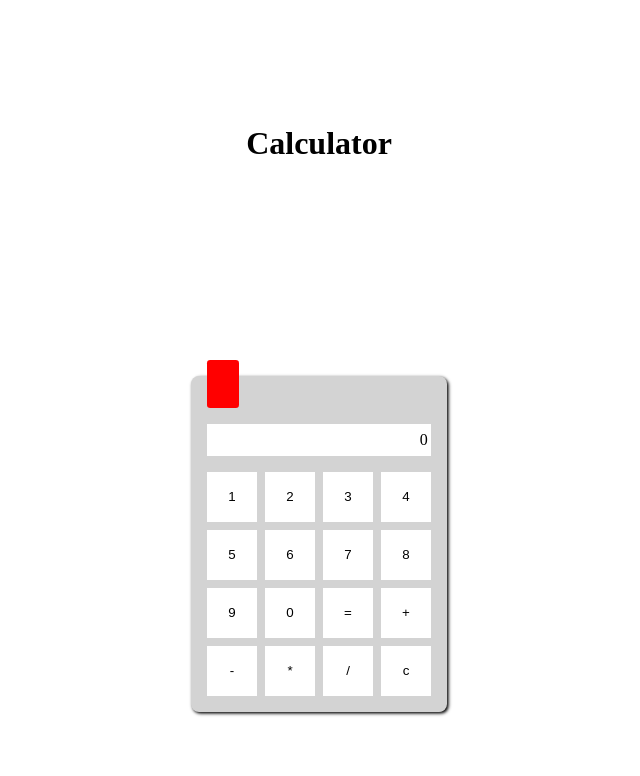
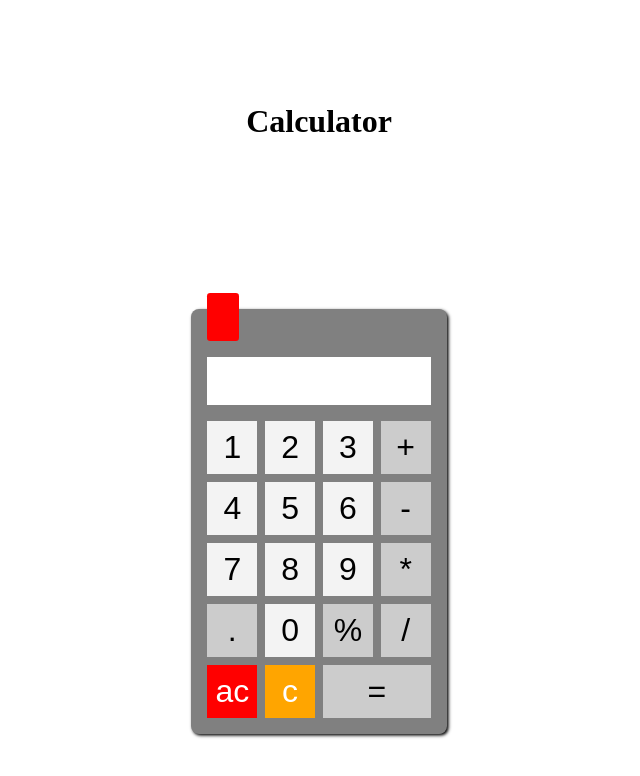
Before and after one commit to ArtyomShevchenko/vue_calculator, a Vue app: page / in a window 1280 px wide. Shown: the top 776 px of the page, without its empty margins (321-961 px from the left). Built offline with nearby package versions, Linux system fonts and the light colour scheme.

Commit message:
add style and functional

```diff
--- a/src/components/Calulator.vue
+++ b/src/components/Calulator.vue
@@ -7,8 +7,20 @@
 		</div>
 
 		<div class="control">
-			<button v-for="(btn, index) in buttons" :key="index" :btn="btn" @click="handleClick(btn)">
-				{{ btn }}
+			<button v-for="(buttonKey, index) in buttons" :key="index" :buttonKey="buttonKey"
+				@click="handleClick(buttonKey)" :class="{
+					'number': Number(buttonKey) || buttonKey == '0',
+					'key-equal': buttonKey == '=',
+					'sign-plus': buttonKey == '+',
+					'sign-minus': buttonKey == '-',
+					'sign-umoj': buttonKey == '*',
+					'sign-del': buttonKey == '/',
+					'sign-pers': buttonKey == '%',
+					'sign-c': buttonKey == 'c',
+					'sign-ac': buttonKey == 'ac',
+					'sign-dot': buttonKey == '.',
+				}">
+				{{ buttonKey }}
 			</button>
 		</div>
 	</div>
@@ -20,12 +32,12 @@ export default {
 	name: "CalulatorComponent",
 	data() {
 		return {
-			buttons: [1, 2, 3, 4, 5, 6, 7, 8, 9, 0, "=", "+", "-", "*", "/", "c"],
+			buttons: [1, 2, 3, 4, 5, 6, 7, 8, 9, 0, '.', "=", "+", "-", "*", "/", "ac", "%", "c"],
 			result: "",
 			sign: "",
 			num: "",
 			displayResult: '',
-			temp: 0,
+			temp: "",
 			themes: ["theme", "theme2", "theme3"],
 			calcutatorTheme: 0,
 		}
@@ -129,7 +141,46 @@ export default {
 					}
 					break
 
-				case "c":
+				case "%":
+					// Steps:
+					// calculate percentage: 200 + 5% = ?
+
+					// calculate one percentage
+					// 200 / 100 = 2
+
+					// next:
+					// 2 * 5 = 10
+
+					// next
+					// 200 + 10 = 210
+
+					if (this.sign === "+") {
+						if (this.temp) {
+							const percentage = Number(this.result) / 100 * Number(this.temp)
+							this.result = Number(this.result) + percentage
+						} else {
+							const percentage = Number(this.result) / 100 * Number(this.num)
+							this.result = Number(this.result) + percentage
+						}
+					}
+
+					if (this.sign === "-") {
+						if (this.temp) {
+							const percentage = Number(this.result) / 100 * Number(this.temp)
+							this.result = Number(this.result) - percentage
+						} else {
+							const percentage = Number(this.result) / 100 * Number(this.num)
+							this.result = Number(this.result) - percentage
+						}
+					}
+
+					if (this.num) {
+						this.temp = this.num
+						this.num = ""
+					}
+					break
+
+				case "ac":
 					this.result = ""
 					this.sign = ""
 					this.num = ""
@@ -137,17 +188,18 @@ export default {
 					localStorage.calcutatorResult = ""
 					break
 
+				case "c":
+					if (this.num) {
+						this.num = this.num.substring(0, this.num.length - 1)
+					} else if (this.temp) {
+						this.temp = this.temp.substring(0, this.temp.length - 1)
+					} else {
+						this.result = this.result.substring(0, this.result.length - 1)
+					}
+					break
 				default:
 					break
 			}
-
-			console.table(
-				`result: ${this.result}`,
-				`\nsign: ${this.sign}`,
-				`\nnum: ${this.num}`,
-				`\ntemp: ${this.temp}`,
-			)
-
 		},
 		toggleTheme() {
 			if (this.calcutatorTheme >= this.themes.length - 1) {
@@ -199,39 +251,36 @@ export default {
 	position: relative;
 	/* overflow: hidden; */
 	transition: all .2s;
+	font-family: monospace;
 }
 
 .display {
-	padding: 0.1rem 0.2rem;
+	padding: 0.5rem 0.2rem;
 	background-color: white;
 	display: flex;
 	flex-direction: column;
 	align-items: flex-end;
 	justify-content: center;
-	min-height: 2rem;
-	width: 100%;
-}
-
-.control {
-	display: grid;
-	grid-template-columns: repeat(4, 1fr);
-	gap: 0.5rem;
+	overflow: hidden;
+	min-height: 3rem;
+	font-size: 2rem;
 }
 
 button {
 	color: inherit;
 	width: 100%;
-	aspect-ratio: 1/1;
+	height: 100%;
 	cursor: pointer;
 	user-select: none;
-	height: 50px;
 	border: none;
 	display: flex;
 	align-items: center;
 	position: relative;
 	justify-content: center;
-	padding: 0.2rem;
+	padding: 0.5rem;
+	font-size: 2rem;
 	overflow: hidden;
+	background-color: rgba(255, 255, 255, 0.6);
 }
 
 .theme-button {
@@ -259,17 +308,7 @@ button {
 /* theme */
 /* theme0 style */
 .theme {
-	background-color: lightgray;
-	color: #000;
-}
-
-.theme button,
-.theme .display {
-	background-color: #fff;
-}
-
-.theme button:active {
-	filter: brightness(0.9);
+	background-color: gray;
 }
 
 /* theme2 style */
@@ -277,30 +316,42 @@ button {
 	background-color: blue;
 }
 
-.theme2 button,
-.theme2 .display {
-	background-color: lightskyblue;
-	font-style: bold;
-	font-family: monospace;
-	font-size: 1.5rem;
-}
-
-.theme2 button {
-	border-radius: 50%;
-}
-
-
 /* theme3 style */
 .theme3 {
 	background-color: green;
 }
 
-.theme3 button,
-.theme3 .display {
-	background-color: lightgreen;
+/* button color*/
+.control {
+  display: grid;
+  grid-template-columns: repeat(4, 1fr);
+  grid-template-rows: auto;
+  gap: 0.5rem;
+  grid-template-areas:
+"	.	.	.	plus"
+"	.	.	.	minus"
+"	.	.	.	umnoj"
+"dot	.	perc	del"
+"ac	c	equal	equal";
 }
-
-.theme3 button {
-	clip-path: polygon(30% 0%, 70% 0%, 100% 30%, 100% 70%, 70% 100%, 30% 100%, 0% 70%, 0% 30%);
+.number {
+	background-color: rgba(255, 255, 255, 0.9);
+}
+.key-equal {grid-area: equal}
+.sign-plus {grid-area: plus}
+.sign-minus {grid-area: minus}
+.sign-umoj {grid-area: umnoj}
+.sign-del {grid-area: del}
+.sign-dot {grid-area: dot}
+.sign-pers {grid-area: perc}
+.sign-c {
+	grid-area: c;
+	background-color: orange;
+	color: white;
+}
+.sign-ac {
+	grid-area: ac;
+	background-color: red;
+	color: white;
 }
 </style>
```
Also changed, not shown: 7 other files (tests, documents, lock files or other folders).
